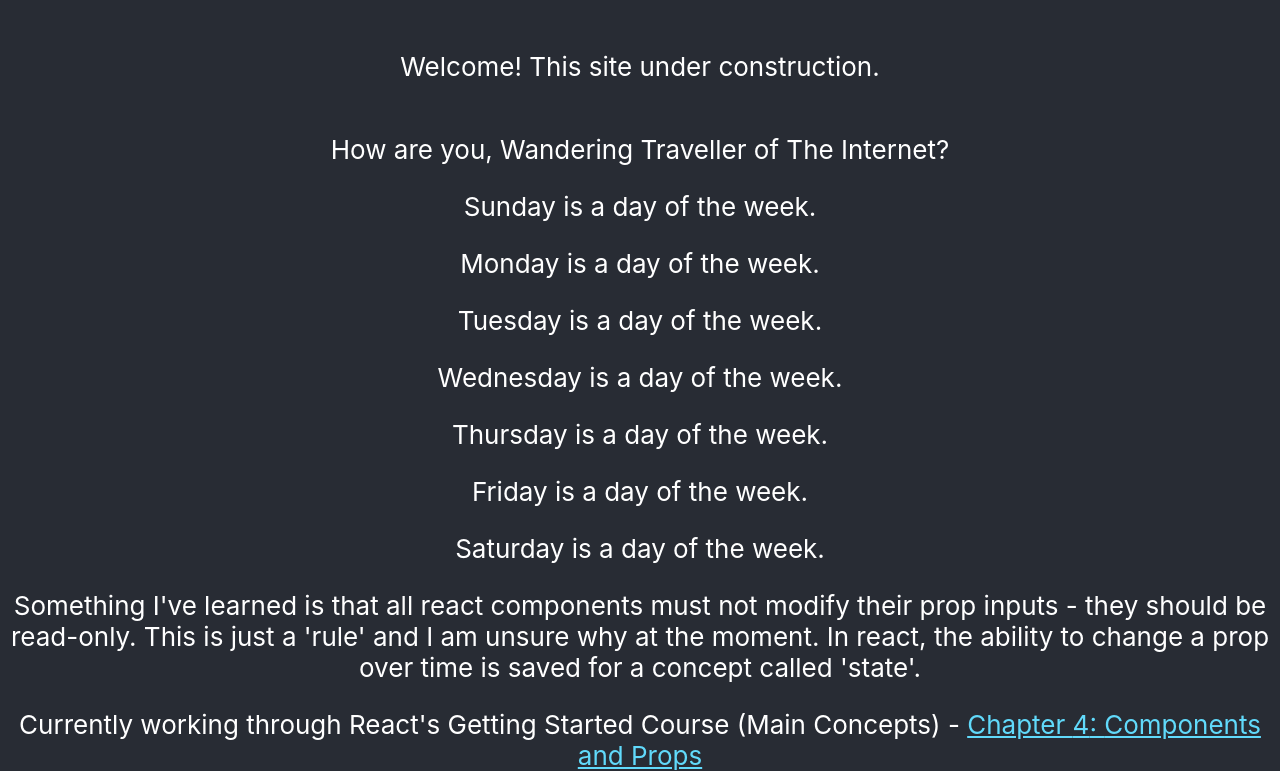
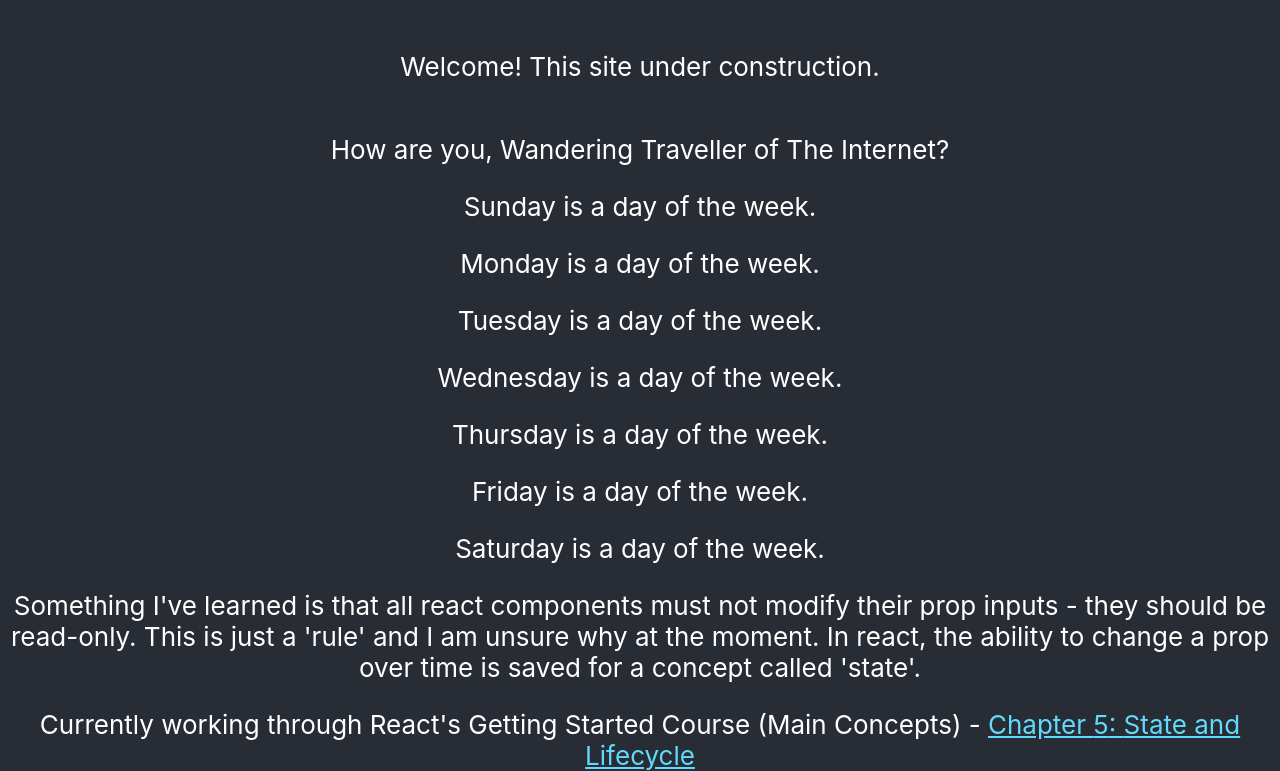
Before and after one commit to jespy3/ygo, a React (Create React App) app: page / in a window 1280 px wide. Shown: the part 295-1066 px from the top of the page. Built offline with nearby package versions, Linux system fonts and the light colour scheme.

Commit message:
Updates reference that I'm up to chapter 5

```diff
--- a/src/components/referenceLine.js
+++ b/src/components/referenceLine.js
@@ -1,8 +1,8 @@
 import React from 'react';
 
 const courseCheckpoint="https://reactjs.org/docs/introducing-jsx.html";
-const chapterNumber = 4;
-const chapterName = "Components and Props";
+const chapterNumber = 5;
+const chapterName = "State and Lifecycle";
 
 function LinkComponent(link) {
   return (
```
